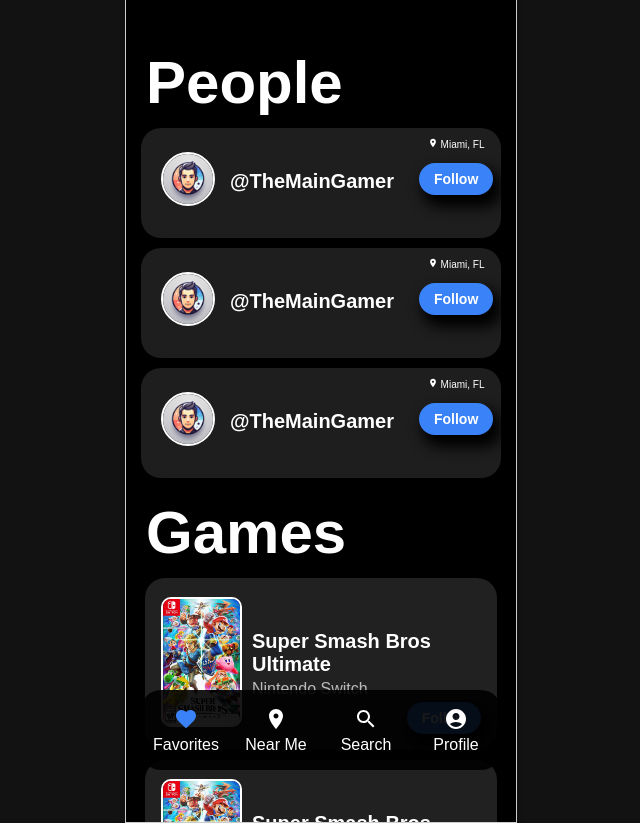
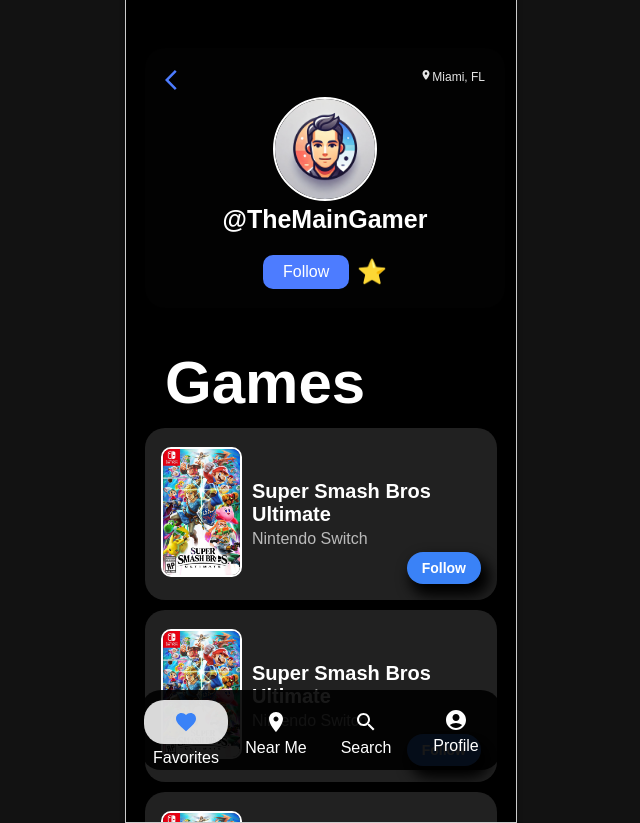
Before and after one commit to levarcpitts/couch-co-op, a React (Create React App) app: page / in a window 1280 px wide. Shown: the whole page, without its empty margins (319-959 px from the left). Built offline with nearby package versions, Linux system fonts and the light colour scheme; a web font is replaced by a local one.

Commit message:
User Profile created

```diff
--- a/src/App.css
+++ b/src/App.css
@@ -7,7 +7,8 @@
   background-color: #000000;
   overflow: hidden;
   overflow-y: scroll;
-  align-items: center;
+  display: flex;
+  justify-content: center;
 
 
 }
@@ -53,18 +54,7 @@
   z-index: 1; /* Keeps it below the footer */
 }
 
-.app-container::-webkit-scrollbar {
-  width: 8px; /* Optional: Adjust scrollbar width for WebKit browsers */
-}
 
-.app-container::-webkit-scrollbar-thumb {
-  background-color: #888; /* Optional: Scrollbar thumb color */
-  border-radius: 4px; /* Optional: Makes the scrollbar rounded */
-}
-
-.app-container::-webkit-scrollbar-thumb:hover {
-  background-color: #555; /* Optional: Changes color on hover */
-}
 
 .nearme-header {
   display: flex;
@@ -97,3 +87,7 @@
 .filter-button:hover {
   background-color: #0056b3; /* Darker blue on hover */
 }
+
+h1 {
+  color: white
+}
--- a/src/App.js
+++ b/src/App.js
@@ -3,6 +3,7 @@
 import Footer from './components/Footer';
 import Favorites from './pages/Favorites';
 import NearMe from './pages/NearMe';
+import UserPage from './pages/UserPage';
 
 function App() {
   const [activePage, setActivePage] = useState('Favorites'); // Track the active page
@@ -10,8 +11,9 @@
   return (
     <div className="App">
       <div className="app-container">
-        {activePage === 'Favorites' && <Favorites />}
-        {activePage === 'Near Me' && <NearMe />}
+        {/* {activePage === 'Favorites' && <Favorites />}
+        {activePage === 'Near Me' && <NearMe />} */}
+        <UserPage />
       </div>
       <Footer activePage={activePage} setActivePage={setActivePage} />
     </div>
--- a/src/components/Footer.js
+++ b/src/components/Footer.js
@@ -52,6 +52,7 @@
           }`}
         />
         <span className="footer-text">Profile</span>
+        <div className="slider"></div>
       </div>
 
     </div>
--- /dev/null
+++ b/src/components/UserProfileHeader.js
@@ -0,0 +1,34 @@
+import React from 'react'
+import '../styles/UserProfileHeader.css'
+import PlaceIcon from '@mui/icons-material/Place';
+import profileImage from '../components/assets/images/profile_image.webp'
+import ArrowBackIosIcon from '@mui/icons-material/ArrowBackIos';
+
+
+function UserProfileHeader() {
+  return (
+    <>
+    <div className="user-profile-header">
+      <div className="header-icons">
+        <span className="back-icon"><ArrowBackIosIcon /></span>
+        <span className="location"><PlaceIcon fontSize='10px' />Miami, FL</span>
+      </div>
+      <div className="profile-section">
+        <img
+          className="profile-image"
+          src={profileImage}
+          alt="User Profile"
+        />
+        <h2 className="username">@TheMainGamer</h2>
+      </div>
+      <div className="action-buttons">
+        <button className="follow-button">Follow</button>
+        <span className="star-icon">⭐</span>
+      </div>
+    </div>
+
+    </>
+  )
+}
+
+export default UserProfileHeader;
--- /dev/null
+++ b/src/pages/UserPage.js
@@ -0,0 +1,19 @@
+import React from 'react'
+import Games from '../components/Games';
+import Events from '../components/Events';
+import UserProfileHeader from '../components/UserProfileHeader';
+import '../styles/UserPage.css'
+
+function UserPage() {
+  return (
+    <div className='user-page'>
+    <UserProfileHeader />
+    <div className='user-profile'>
+    <Games />
+    <Events />
+    </div>
+    </div>
+  )
+}
+
+export default UserPage
--- a/src/styles/Footer.css
+++ b/src/styles/Footer.css
@@ -14,6 +14,7 @@
   height: 60px;
   z-index: 1000;
   border-radius: 20px;
+
 }
 
 
@@ -31,6 +32,14 @@
 
 .footer-icon.active-icon {
   color: #3A82F7;
+  background-color: rgba(255, 255, 255, 0.85);
+  align-items: center; /* Aligns icon and text vertically */
+  justify-content: center;
+  border-radius: 20px;
+  padding: 10px 30px; /* Size of the button */
+  font-size: 24px; /* Text size */
+  cursor: pointer;
+
 }
 
 .footer-text {
--- /dev/null
+++ b/src/styles/UserPage.css
@@ -0,0 +1,4 @@
+
+  .user-profile {
+    padding-top: 300px;
+  }
--- /dev/null
+++ b/src/styles/UserProfileHeader.css
@@ -0,0 +1,79 @@
+.user-profile-header {
+    background-color: rgba(3, 3, 3, 0.9);
+    color: #ffffff; /* White text */
+    width: 320px;
+    height: 220px;
+    display: flex;
+    flex-direction: column;
+    align-items: center;
+    justify-content: space-between;
+    border-radius: 20px;
+    padding: 20px;
+    box-shadow: 0px 4px 6px rgba(0, 0, 0, 0.2);
+    position: fixed;
+    margin-top: 20px;
+    z-index: 1000;
+  }
+
+  .header-icons {
+    display: flex;
+    justify-content: space-between;
+    width: 100%;
+    font-size: 18px;
+  }
+
+  .back-icon {
+    color: #4d7cff;
+    cursor: pointer;
+  }
+
+  .location {
+    color: #e4e4e4;
+    margin-top: 1px;
+    font-size: 12px;
+  }
+
+  .profile-section {
+    text-align: center;
+  }
+
+  .profile-image {
+    width: 100px;
+    height: 100px;
+    border-radius: 50%;
+    border: 2px solid #ffffff;
+  }
+
+  .username {
+    font-size: 25px;
+    font-weight: bold;
+    margin-top: 0px;
+  }
+
+  .action-buttons {
+    display: flex;
+    justify-content: space-between;
+    width: 50%;
+    align-items: center;
+  }
+
+  .follow-button {
+    background-color: #4d7cff;
+    color: #ffffff;
+    border: none;
+    border-radius: 10px;
+    padding: 8px 20px;
+    font-size: 16px;
+    cursor: pointer;
+    margin-left: 18px;
+  }
+
+  .follow-button:hover {
+    background-color: #3c63d9;
+  }
+
+  .star-icon {
+    font-size: 24px;
+    cursor: pointer;
+    margin-right: 18px;
+  }
```
